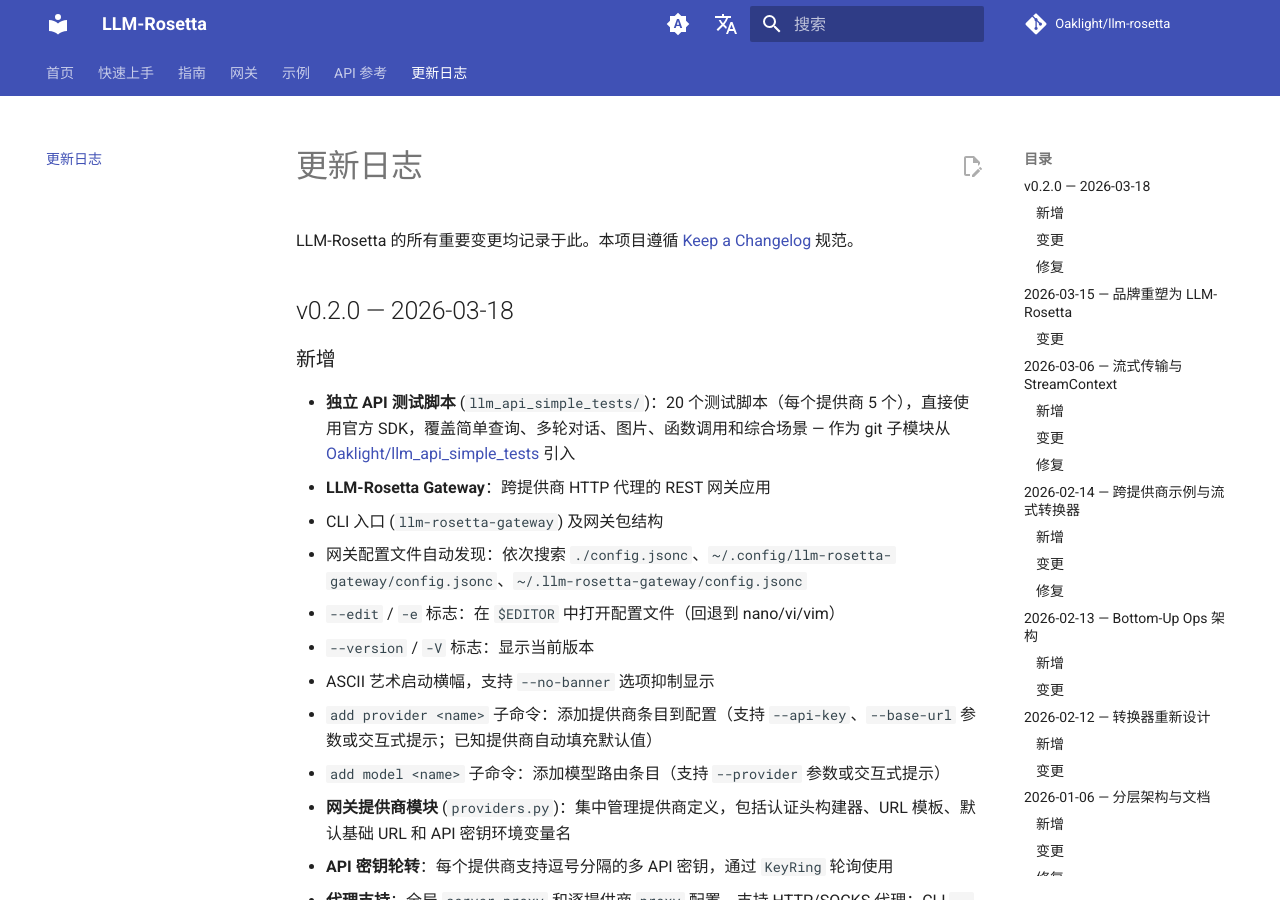
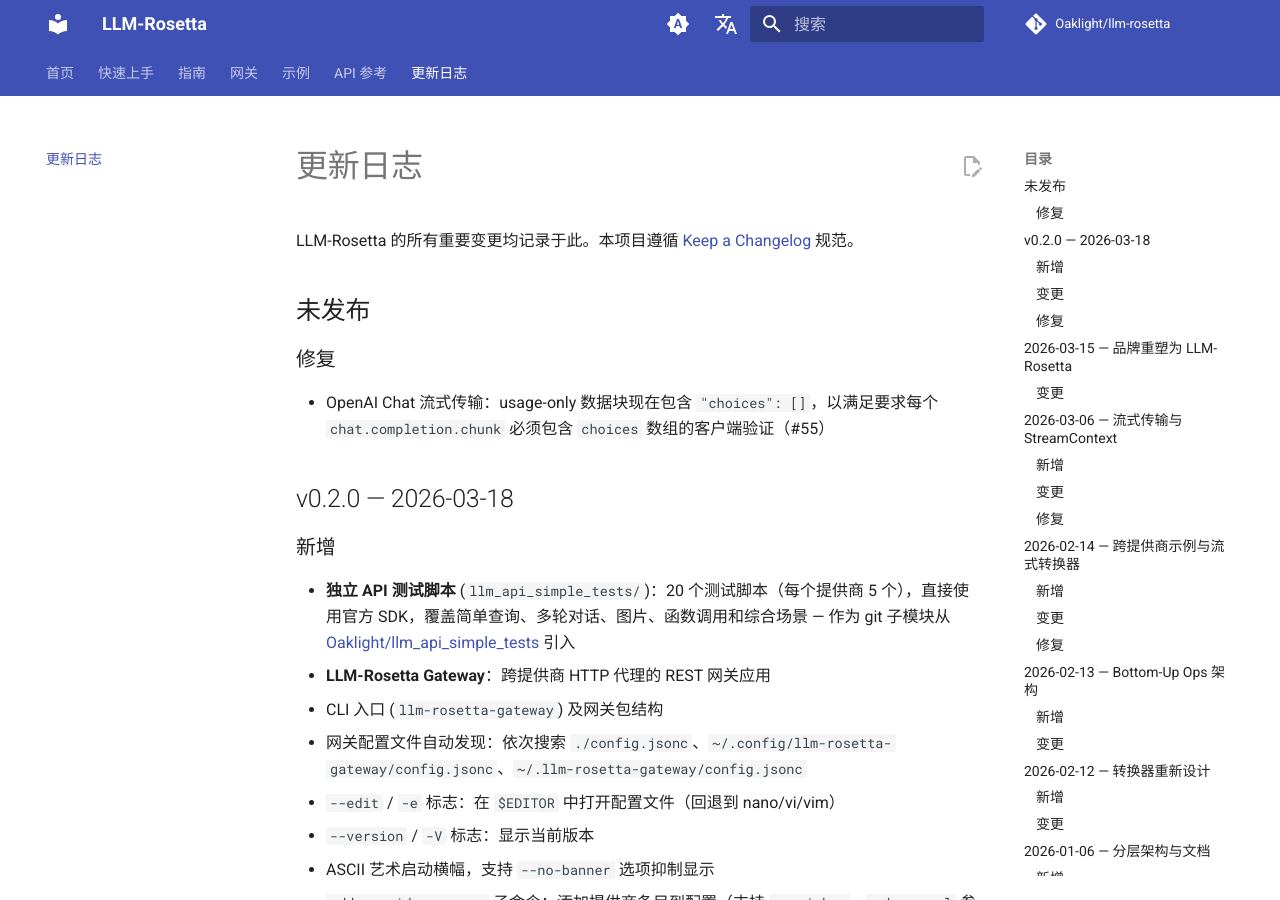
Before and after one commit to Oaklight/llm-rosetta, an MkDocs documentation site: the page built from docs/changelog.md, in a window 1280 px wide and 900 px high. Built offline with MkDocs 1.6.1 and Material for MkDocs 9.7.7, drawn with Linux system fonts in a browser that asks for light colours; comment, search, counter and statistics services are not loaded.

Commit message:
docs: add unreleased changelog entry for streaming usage chunk fix (#55)

```diff
--- a/docs/changelog.md
+++ b/docs/changelog.md
@@ -5,6 +5,12 @@
 # 更新日志
 
 LLM-Rosetta 的所有重要变更均记录于此。本项目遵循 [Keep a Changelog](https://keepachangelog.com/) 规范。
+
+## 未发布
+
+### 修复
+
+- OpenAI Chat 流式传输：usage-only 数据块现在包含 `"choices": []`，以满足要求每个 `chat.completion.chunk` 必须包含 `choices` 数组的客户端验证（#55）
 
 ## v0.2.0 — 2026-03-18
 
```
